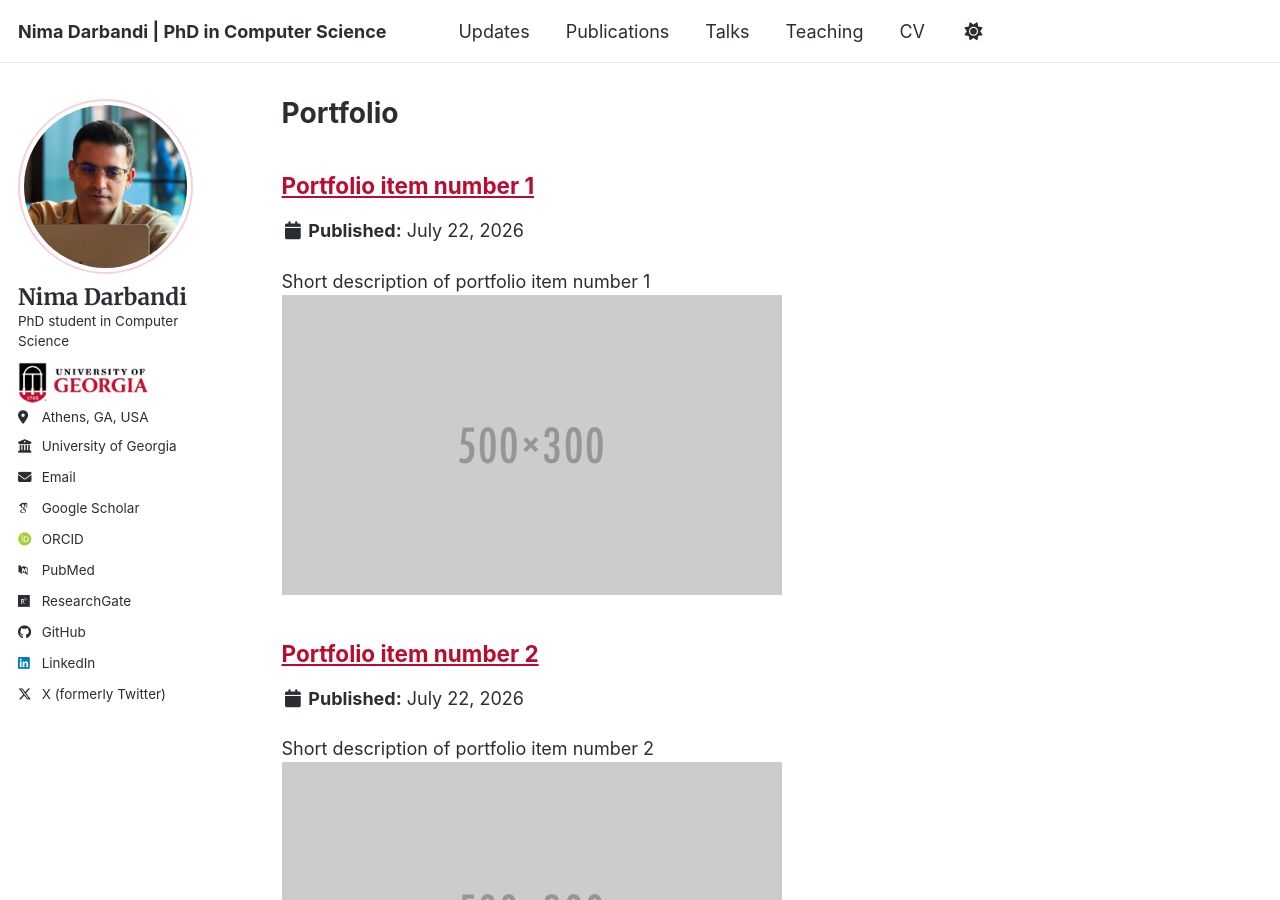
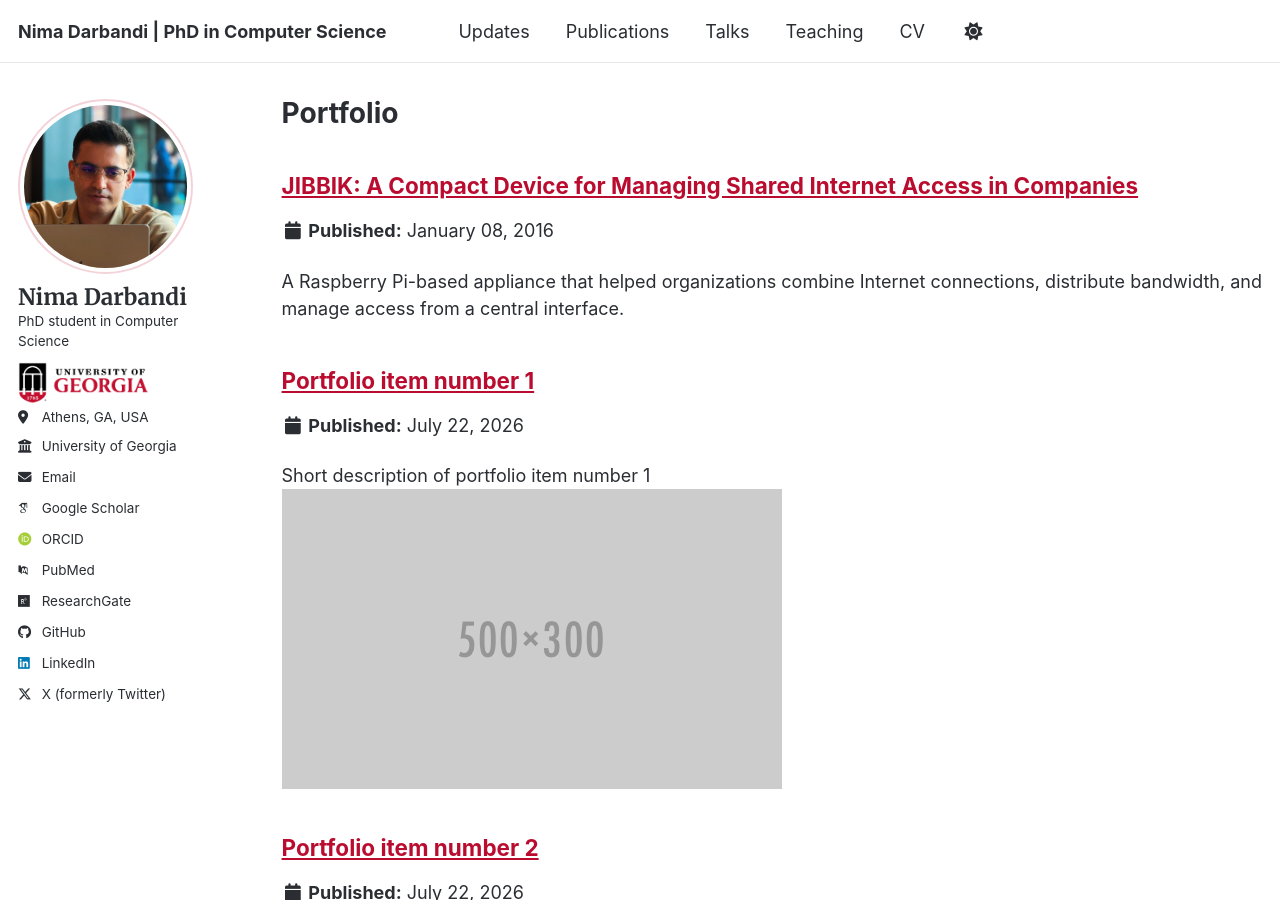
Before and after one commit to nimadarbandi/nimadarbandi.github.io, a Jekyll site: the page built from _pages/portfolio.html, in a window 1280 px wide and 900 px high. Built offline with Jekyll 4.4.1, drawn with Linux system fonts in a browser that asks for light colours; some web fonts are replaced; a script bundle is joined from its source files by our own code; library files that are not in the unit come from our copies; some of the changed lines change nothing that is shown.

Commit message:
cv and jibbik uploaded

```diff
--- a/_pages/cv.md
+++ b/_pages/cv.md
@@ -18,7 +18,7 @@ Education
   * Thesis: *A New Method to Estimate QoE for Internet Users*
 * **B.S. in Information Technology**, Shiraz University of Technology, Shiraz, Iran — 2006–2010
 
-Research and professional experience
+Research and Professional Experience
 ======
 * **Graduate Research Assistant**, Intelligent Systems for Poultry Lab, University of Georgia — 2025–Present
   * Develop computer-vision and multimodal data systems for animal tracking, behavior analysis, and early disease-detection research.
@@ -31,21 +31,28 @@ Research and professional experience
 * **Linux Expert**, Parspack Cloud Services, Tehran, Iran — 2021–2022
   * Resolved customer issues involving Linux servers, cloud hosting, VPS environments, and related infrastructure.
 
-* **IT Consultant**, Monenco Industry Group, Tehran, Iran — 2020–2022
-  * Supported an electric-power-company communications project connecting more than 200 branches through a Cisco VoIP system.
+* **IT Consultant**, Monenco, Tehran, Iran — 2020–2022
+  * Supported a power-company communication project connecting more than 200 branches through a Cisco VoIP system.
 
 * **Technical Manager**, HamyarNet ISP, Fars Province, Iran — 2017–2020
-  * Led the technical team responsible for expanding and maintaining ADSL and point-to-point wireless internet services.
+  * Led the technical team responsible for expanding and maintaining ADSL2+ and point-to-point wireless internet services.
 
-* **Researcher**, Azmoon Keyfiat, Shiraz, Iran — 2014–2017
-  * Applied a Raspberry Pi-based measurement system to evaluate internet quality of experience, collect network data, and support ISP service-quality assessment.
+Startups and Self Founded Projects
+======
+* **Puzzle**, Shiraz, Iran — 2014–2017
+  * Founded and ran an independent network-services startup, leading an installation team and producing network-management devices.
+  * Installed passive and active telecom infrastructure for ISPs: racks, cable ladders, structured cabling for ADSL voice lines, DSLAMs, routers, and switches.
+  * Delivered SOHO and corporate network installation, overhaul, and maintenance, including domain controllers, internal internet distribution, and IP telephony support.
+  * Designed and built **JIBBIK**, a Raspberry Pi-based network-management appliance for internet distribution in companies; sold 20 units. [Read more](/portfolio/jibbik-network-resource-management/)
+  * Built and operated **pazel.ir**, a free website that ranked ISPs by service quality and tariffs for each area on a map, using Raspberry Pi-based measurement probes and small agents to periodically collect network data (available bandwidth, RTT, jitter) and score providers accordingly, and release the transparent reports on the website, helping users choose the best ISP for their location (discontinued).
 
-Selected projects
+Selected Projects
 ======
 * **Patient Co-Pilot** — Mobile, source-grounded AI companion for patient education, visit preparation, document organization, and health-monitoring workflows. [GitHub repository](https://github.com/nimadarbandi/CopilotApp)
 * **slidesMerge** — Full-resolution microscopy-slide alignment and multi-channel OME-TIFF fusion pipeline for computational pathology. [GitHub repository](https://github.com/nimadarbandi/slidesMerge)
 * **Recorder Box** — Linux-based multi-camera recording and footage-management platform for robust field data collection. [GitHub repository](https://github.com/nimadarbandi/DVR-Recorder/tree/main/linux)
 * **CheXray** — Research prototype that combines chest X-ray models and an LLM to generate structured report drafts. [GitHub repository](https://github.com/nimadarbandi/chestXray)
+* **JIBBIK** — Raspberry Pi-based network-management appliance for combining ISP connections, distributing bandwidth, and centralizing access control; commercialized and sold to 20 companies (2015–2017). [Project write-up](/portfolio/jibbik-network-resource-management/)
 
 Certificates
 ======
--- /dev/null
+++ b/_portfolio/jibbik-network-resource-management.md
@@ -0,0 +1,110 @@
+---
+title: "JIBBIK: A Compact Device for Managing Shared Internet Access in Companies"
+date: 2016-01-08
+permalink: /portfolio/jibbik-network-resource-management/
+excerpt: "A Raspberry Pi-based appliance that helped organizations combine Internet connections, distribute bandwidth, and manage access from a central interface."
+social_image: /images/jibbik-device.jpeg
+tags:
+  - embedded systems
+  - computer networks
+  - Raspberry Pi
+  - Linux
+  - network management
+  - edge computing
+skills:
+  - Embedded Linux
+  - Hardware Design
+  - Software
+  - Device
+---
+
+Organizations often depend on several Internet connections, yet managing them can be surprisingly difficult. A few users can consume most of the bandwidth, an outage at one provider can interrupt work, and keeping track of devices, quotas, and connection status can require more network expertise than a small organization has available.
+
+I built **JIBBIK** to make that work simpler. It is a compact network-management appliance that sits transparently between an organization's Internet connections and its local network. From a browser-based interface, an administrator can combine and monitor available connections, set bandwidth distribution and quota policies for users and devices, and understand how Internet capacity is being used—without installing software on employee computers or changing their day-to-day workflow.
+
+<figure>
+  <img src="/images/jibbik-network-diagram.jpeg" alt="JIBBIK network diagram showing multiple Internet service providers connected to an organization's local network" />
+  <figcaption>JIBBIK sits between multiple Internet providers and the local network, centralizing connectivity and access policies.</figcaption>
+</figure>
+
+## One device, a clearer view of the network
+
+JIBBIK was designed for companies that need reliable, manageable Internet access but do not want to maintain a complex collection of networking tools. The platform brought the essential controls together in one place:
+
+- Combining multiple ISP connections with load balancing and automatic failover
+- Per-user and per-device upload and download limits
+- Automatic detection of new devices, with one-click access management and no per-user authentication required
+- Internet-usage quotas, reporting, and historical activity records
+- DHCP, DNS, gateway, IP-address, and MAC-address management
+- Support for static and dynamically assigned devices
+- Website and routing policies, proxy services, and local VPN access
+- A live view of online users, bandwidth consumption, and device activity
+
+The result was better use of the Internet capacity an organization had already purchased, with less dependence on any single provider. If one connection failed, traffic could continue through the remaining links with minimal disruption.
+
+## Built from the ground up
+
+JIBBIK was not a repackaged router. I designed and implemented the complete system: the network architecture, embedded software, backend services and database, monitoring engine, and the web interface used for daily administration.
+
+At its core was a **Raspberry Pi 2** running **Ubuntu 14.04 LTS**. I integrated it into a custom metal enclosure, added status LEDs, buttons, and active cooling fans, turning a small single-board computer into a practical device that could run continuously in an office environment.
+
+<figure>
+  <img src="/images/jibbik-device.jpeg" alt="Finished JIBBIK device in its black metal enclosure" />
+  <figcaption>The finished JIBBIK appliance in its custom metal enclosure.</figcaption>
+</figure>
+
+This hardware-software combination made the device approachable to deploy while retaining the flexibility of Linux for network services, logging, monitoring, and future improvements.
+
+## Designed for everyday operations
+
+The management interface focused on the questions an administrator needs to answer quickly: Who is online? How much bandwidth is being used? Is a device consuming more than its allowance? Is the system healthy?
+
+JIBBIK provided live and historical views of:
+
+- Bandwidth usage and download activity
+- Online users and their connection status
+- Remaining data volume and user quotas
+- CPU and memory usage, temperature, and system uptime
+- Connection and administrative-event logs
+
+Administrators could identify devices by MAC address, configure user policies, apply speed and volume limits, and manage Internet access from a central dashboard. This gave organizations a practical way to keep shared connectivity dependable and equitable without requiring specialist attention for routine tasks.
+
+<div style="display:grid; grid-template-columns:repeat(auto-fit, minmax(260px, 1fr)); gap:1rem; margin:1.5rem 0;">
+  <figure style="margin:0;">
+    <img src="/images/jibbik-dashboard.jpeg" alt="JIBBIK system dashboard showing temperature, system load, bandwidth, online users, uptime, data volume, memory, and CPU usage" />
+    <figcaption>Live system-health and network-usage monitoring.</figcaption>
+  </figure>
+  <figure style="margin:0;">
+    <img src="/images/jibbik-online-users.jpeg" alt="JIBBIK online-user report listing devices, bandwidth usage, remaining volume, connection status, and Internet access" />
+    <figcaption>A central view of online devices and their usage.</figcaption>
+  </figure>
+  <figure style="margin:0;">
+    <img src="/images/jibbik-device-status.jpeg" alt="JIBBIK graph showing a device's online status over time" />
+    <figcaption>Per-device connection monitoring.</figcaption>
+  </figure>
+  <figure style="margin:0;">
+    <img src="/images/jibbik-bandwidth-graphs.jpeg" alt="JIBBIK graphs showing per-device download speed and remaining volume" />
+    <figcaption>Per-device bandwidth and quota history.</figcaption>
+  </figure>
+  <figure style="margin:0;">
+    <img src="/images/jibbik-user-config.jpeg" alt="JIBBIK user configuration interface with limits, quotas, schedules, and Internet-access policies" />
+    <figcaption>User and device policy configuration.</figcaption>
+  </figure>
+</div>
+
+<figure>
+  <img src="/images/jibbik-deployment-diagram.jpeg" alt="JIBBIK deployment diagram showing the device as a bandwidth controller between the Internet and a local network" />
+  <figcaption>A typical deployment, with JIBBIK providing gateway, DHCP, DNS, and bandwidth-control services.</figcaption>
+</figure>
+
+## An early edge-computing project
+
+Looking back, JIBBIK represents an early end-to-end edge platform in my work: a purpose-built device that combined hardware integration, embedded Linux, networking, backend services, real-time monitoring, data visualization, and a user-facing application.
+
+Its goal was straightforward: help organizations make their shared Internet access more reliable, more transparent, and easier to manage. Building it from concept through field deployment was a formative experience in designing technology around operational needs—not just technical capability.
+
+## From prototype to real deployments
+
+JIBBIK attracted industry attention and led to the sale of **20 devices** for corporate and small-network environments. Those deployments confirmed the value of a compact, easy-to-administer platform for organizations that needed to share and manage several Internet connections without maintaining a large IT team.
+
+I chose not to continue selling the device, not because the need disappeared, but because providing the level of ongoing technical support expected for a production networking product was beyond what I could sustain independently. Even so, the field experience showed how useful JIBBIK could be for businesses and smaller organizations looking for a practical, centralized way to manage shared connectivity.
```
Also changed, not shown: .claude/settings.json (added).
